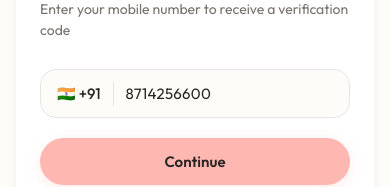
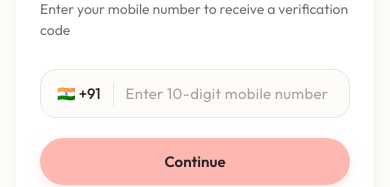
Before and after one commit to Soah1312/self-hosted-otp, a Next.js app: page /demo in a window 390 px wide. Shown: the part 357-544 px from the top of the page. Built offline with nearby package versions, Linux system fonts and the light colour scheme; no server answers.

Commit message:
refactor: update phone input placeholder and clear initial phone state

```diff
--- a/app/demo/page.tsx
+++ b/app/demo/page.tsx
@@ -113,7 +113,7 @@ function InfoIcon() {
 export default function DemoPage() {
   const [screen, setScreen] = useState<"phone" | "otp">("phone");
   const [fadeKey, setFadeKey] = useState(0);
-  const [phone, setPhone] = useState("8714256600");
+  const [phone, setPhone] = useState("");
   const [phoneError, setPhoneError] = useState("");
   const [phoneLoading, setPhoneLoading] = useState(false);
   const [otp, setOtp] = useState<string[]>(Array.from({ length: OTP_LENGTH }, () => ""));
@@ -394,7 +394,7 @@ export default function DemoPage() {
                   <span className="resendHintIcon">
                     <InfoIcon />
                   </span>
-                  SMS can be delayed when your relay phone is offline.
+                  SMS won't ever be sent if my  mobile is offline(sorry).
                 </p>
               </div>
 
--- a/components/OtpInput.tsx
+++ b/components/OtpInput.tsx
@@ -110,7 +110,6 @@ export default function OtpInput({ value, onChange, error, loading }: OtpInputPr
           type="text"
           inputMode="numeric"
           autoComplete="one-time-code"
-          maxLength={1}
           value={value[index] ?? ""}
           onChange={(event) => handleChange(index, event.target.value)}
           onPaste={(event) => handlePaste(index, event)}
--- a/components/PhoneInput.tsx
+++ b/components/PhoneInput.tsx
@@ -23,7 +23,7 @@ export default function PhoneInput({ value, onChange, error, loading }: PhoneInp
           className="phoneField"
           type="tel"
           inputMode="numeric"
-          placeholder="98765 43210"
+          placeholder="Enter 10-digit mobile number"
           value={value}
           onChange={handleChange}
           maxLength={10}
```
